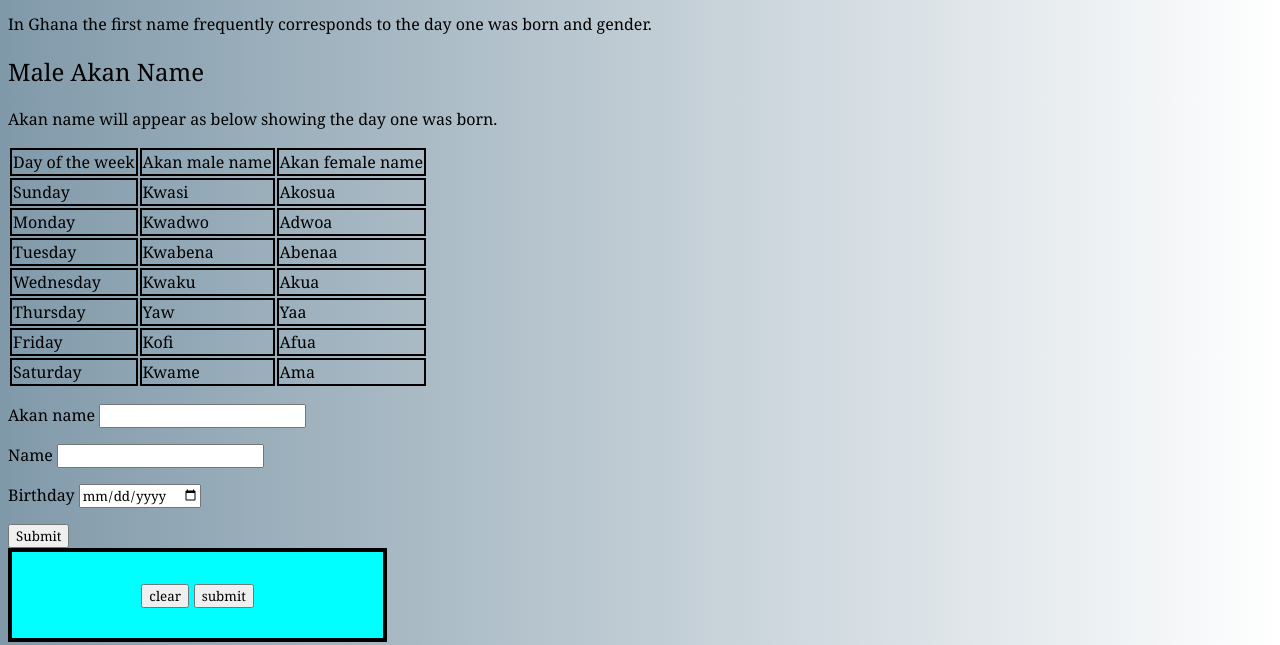
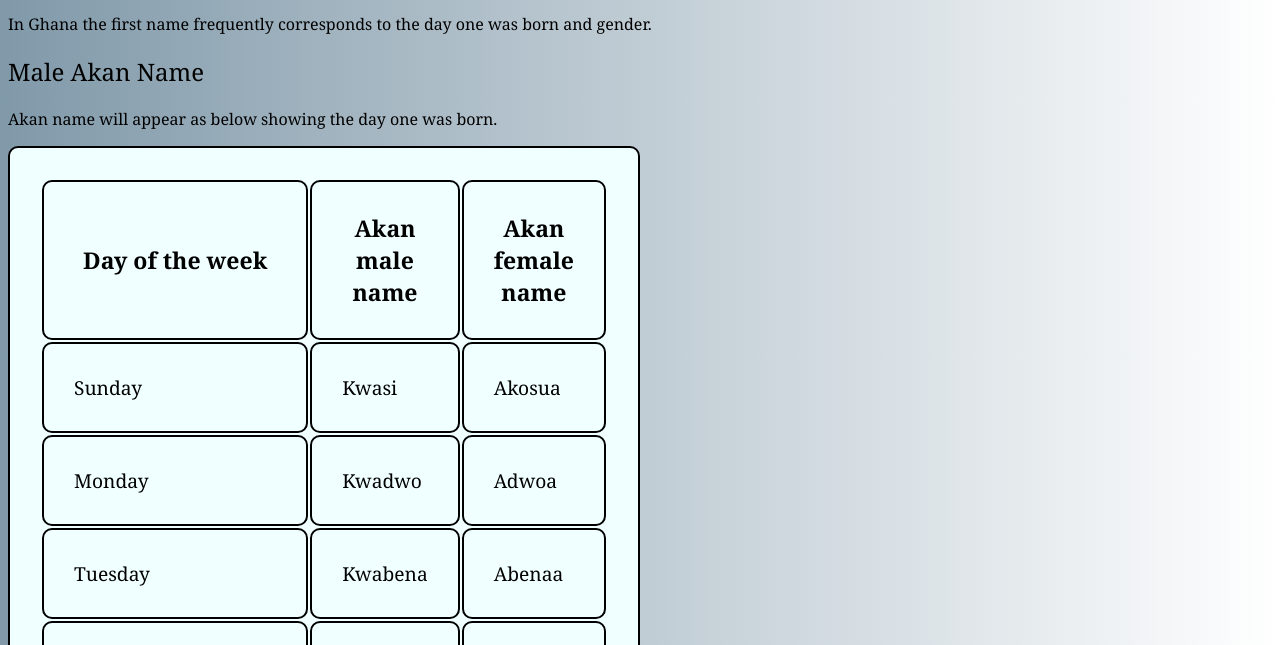
Before and after one commit to Juliet-Ol/Akan-name-calculator, a plain HTML site: page index.html in a window 1280 px wide. Shown: the part 155-800 px from the top of the page. Drawn offline with Linux system fonts and the light colour scheme.

Commit message:
changing font size for table header

```diff
--- a/index.html
+++ b/index.html
@@ -15,12 +15,14 @@
             <p>Akan name will appear as below showing the day one was born.</p>
 
 
-            <div class="calculator-table">
+            <div class="table">
+
                 <table>
                 <tr>
-                    <th>Day of the week</th>
+                     <th>Day of the week</th>
                     <th>Akan male name</th>
                     <th>Akan female name</th>
+
                 </tr>
                 <tr>
                     <td>Sunday</td>
@@ -79,11 +81,11 @@
 
 
 
-
         <div class="calculator-form">
             <P>
                 <label for="name">Akan name</label>
                 <input type="text" id="name" name="Name">
+
 
             </P>
             <p>
@@ -110,6 +112,7 @@
 
                     <button data-all-clear>clear</button>
                     <button data-submit>submit</button>
+
                 </div>
         </div>
 
--- a/styles.css
+++ b/styles.css
@@ -45,7 +45,18 @@ body {
 
 .table,th, td{
     border: 2px solid black;
-    ruby-span: inherit;
+    padding: 30px;
+    border-collapse: collapse;
+    border-radius: 10px;
+    width: 100%;
+    background-color: azure;
 
 
+        }
+
+.table,th{
+    font-weight: bolder;
+    font-size: larger;
+    width: 50%;
+
 }
```
